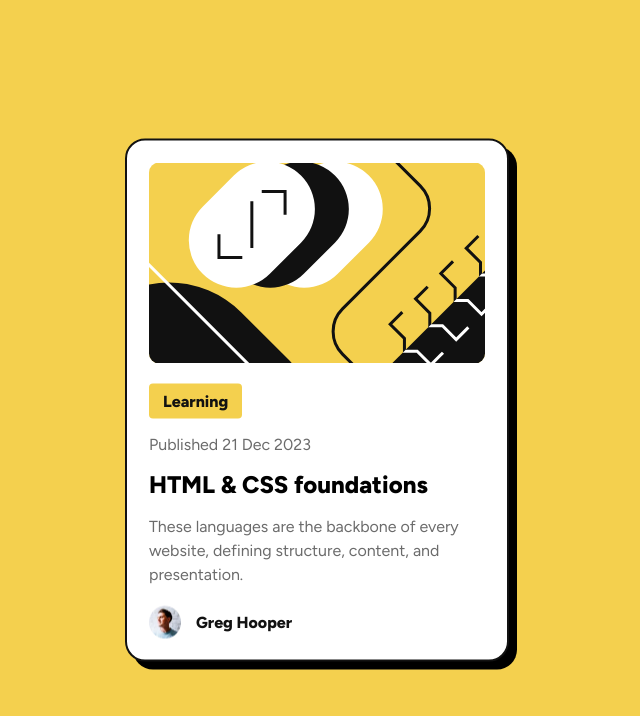
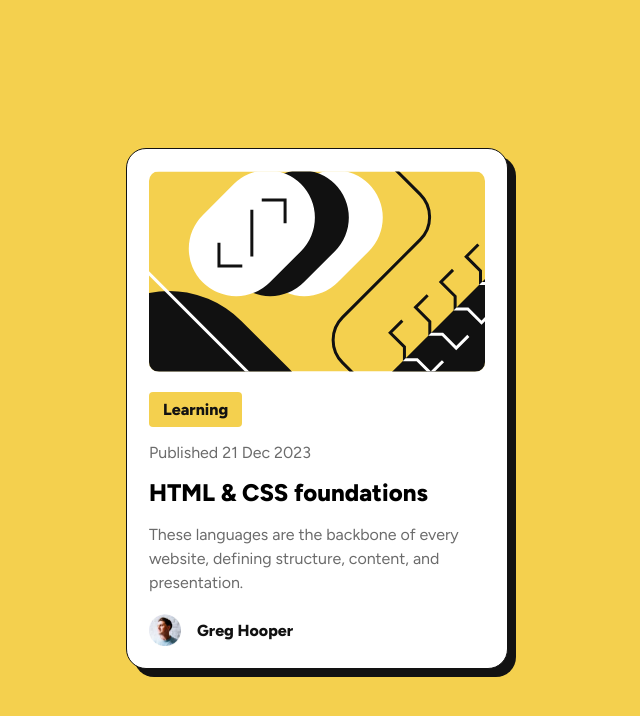
Before and after one commit to pavocados/card-fm, a plain HTML site: page index.html in a window 1280 px wide. Shown: the whole page, without its empty margins (323-963 px from the left). Drawn offline with Linux system fonts and the light colour scheme.

Commit message:
Add files via upload

```diff
--- a/index.html
+++ b/index.html
@@ -1,6 +1,8 @@
 <!DOCTYPE html>
 <html lang="en">
     <head>
+        <meta charset="UTF-8" />
+        <meta name="viewport" content="width=device-width, initial-scale=1.0" />
         <title>Card</title>
         <link rel="stylesheet" href="style.css">
         <link rel="preconnect" href="https://fonts.googleapis.com">
--- a/style.css
+++ b/style.css
@@ -1,35 +1,38 @@
+
+
 body {
     background-color: rgb(244, 208, 78);
     font-family: figtree;
+    min-height: 100svh;
+    display: flex;
+    justify-content: center;
+    flex-direction: column;
 }
 
 h1 {
     color: rgb(18, 18, 18);
     font-weight: 800;
-    font-size:1.5em;
+    font-size:1.5rem;
 }
 
 p {
-    font-size: 16px;
+    font-size: 1rem;
     color: rgb(107, 107, 107);
 }
 
 .card-box {
     background-color: white;
-    border:solid hsl(0, 0%, 7%) 2px;
+    border:solid hsl(0, 0%, 7%) 1px;
     border-radius: 20px;
     padding:22px;
     max-width:336px;
     height:475px;
-    position:absolute;
-    top:50%;
-    left:50%;
-    transform: translate(-50%, -50%);
-    box-shadow: 8px 8px 0 0px black
+    box-shadow: 8px 8px 0 0px hsl(0, 0%, 7%);
+    margin: auto;
 }
 
 .logo-picture {
-    width:100%;
+    max-width:100%;
     border-radius:10px;
 }
 
@@ -44,7 +47,7 @@ p {
 }
 
 .info-text {
-    line-height: 24px;
+    line-height: 1.5;
     margin-bottom:0;
 }
 
@@ -61,7 +64,7 @@ p {
 }
 .author-name {
     vertical-align: middle;
-    margin-left:15px;
+    margin-left:1rem;
     color: rgb(18, 18, 18);
     font-weight: 800;
 }
```
